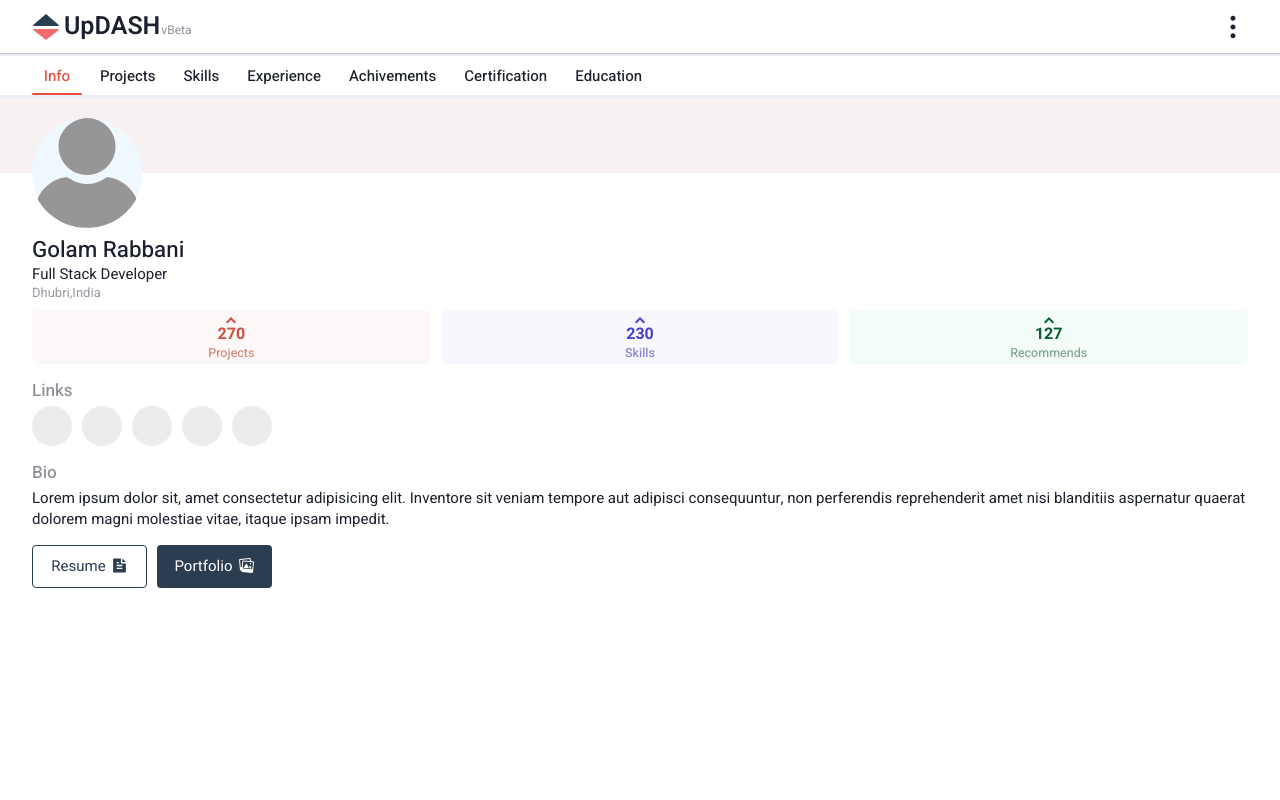
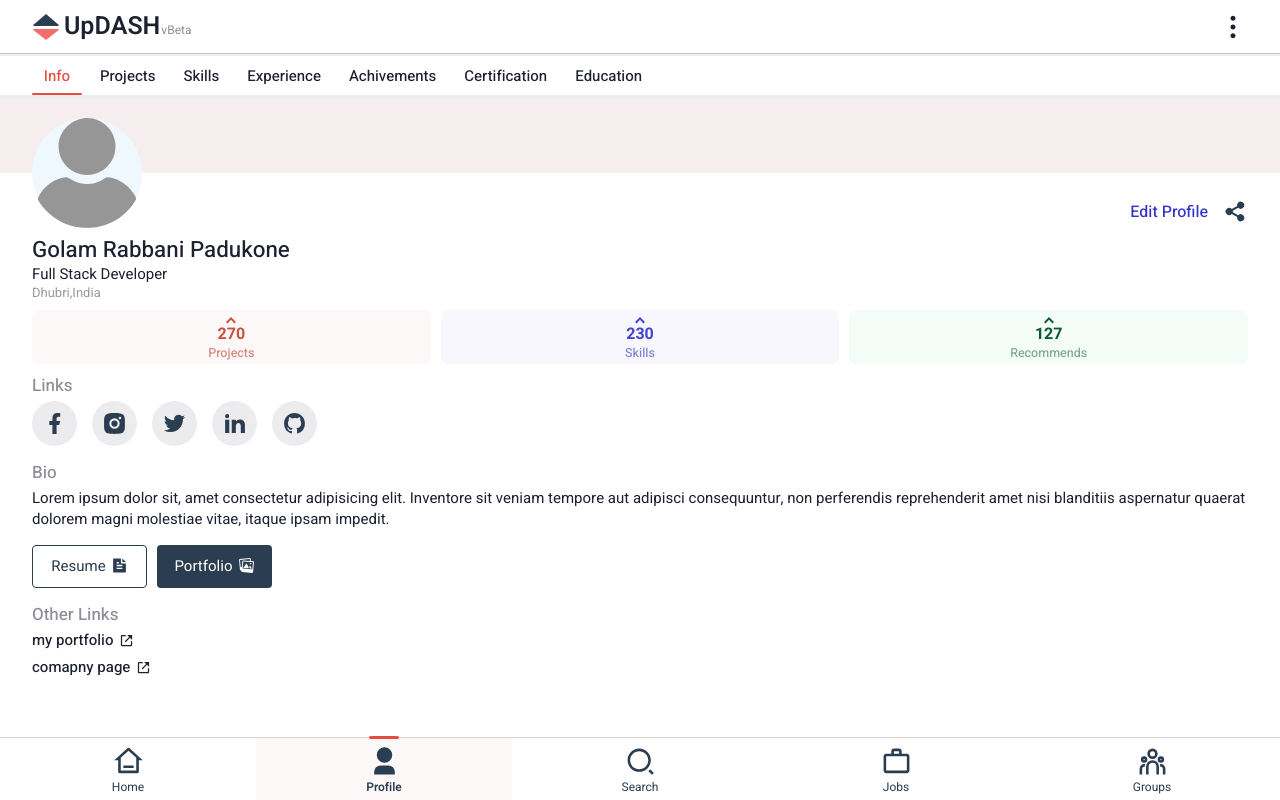
Before and after one commit to canwebe/UpDash, a Next.js app: page /profile/1 in a window 1280 px wide. Built offline with nearby package versions, Linux system fonts and the light colour scheme; no server answers.

Commit message:
👌 IMPROVE: added soocial and other links

```diff
--- a/components/ProfileComponents/infoPage/index.jsx
+++ b/components/ProfileComponents/infoPage/index.jsx
@@ -5,51 +5,62 @@ import Button from '@/components/button'
 import VotesBar from '../votesBar'
 import {
   RiBookmarkLine,
+  RiFacebookFill,
   RiFileTextFill,
   RiFileTextLine,
   RiFolderOpenLine,
+  RiGithubFill,
+  RiInstagramFill,
+  RiLinkedinFill,
   RiShareFill,
+  RiTwitchFill,
+  RiTwitterFill,
+  RiYoutubeFill,
 } from 'react-icons/ri'
-import { FaRegFileAlt } from 'react-icons/fa'
-import { MdDescription } from 'react-icons/md'
+import { FaRegFileAlt, FaTiktok } from 'react-icons/fa'
+import { BiLinkExternal } from 'react-icons/bi'
 import { IoIosImages } from 'react-icons/io'
 
 export default function InfoPage() {
   return (
     <div className={s.infoPageWrapper}>
       <div className={`${s.infoPage} wrapper`}>
-        <div className={s.imgVotesDiv}>
+        <div className={s.imgBtnDiv}>
           <div className={s.userImg}>
             <Image src={noUserImg} fill alt="User Img" />
           </div>
-          {/* <VotesBar /> */}
-          {/* <div className={s.votesMenuDiv}>
-            <VotesBar />
           <div className={s.profileBtnDiv}>
+            <button className={s.saveBtn}>Edit Profile</button>
+            {/* <button className={s.saveBtn}>
+                  Save <RiBookmarkLine />
+                </button> */}
+            <button className={s.shareBtn}>
+              <RiShareFill />
+            </button>
+          </div>
+        </div>
+
+        <div>
+          <div className={s.userDetails}>
+            <div className={s.nameDiv}>
+              <h3 className={s.name}>Golam Rabbani Padukone</h3>
+              {/* <div className={s.profileBtnDiv}>
+
                  <button className={s.saveBtn}>
                   Save <RiBookmarkLine />
                 </button>
                 <button className={s.shareBtn}>
                   <RiShareFill />
                 </button>
-            </div>
               </div> */}
             </div>
 
-        <div className={s.userName}>
-          <h3 className={s.name}>Golam Rabbani</h3>
             <p className={s.designation}>Full Stack Developer</p>
             <p className={s.place}>Dhubri,India</p>
           </div>
           <VotesBar />
           <h4 className="subHeader">Links</h4>
-        <div className={s.socialLinksWrapper}>
-          <a href="#" className={s.socialLink}></a>
-          <a href="#" className={s.socialLink}></a>
-          <a href="#" className={s.socialLink}></a>
-          <a href="#" className={s.socialLink}></a>
-          <a href="#" className={s.socialLink}></a>
-        </div>
+          <SocialLinks />
           <h4 className="subHeader">Bio</h4>
           <p className={s.bio}>
             Lorem ipsum dolor sit, amet consectetur adipisicing elit. Inventore
@@ -57,7 +68,7 @@ export default function InfoPage() {
             reprehenderit amet nisi blanditiis aspernatur quaerat dolorem magni
             molestiae vitae, itaque ipsam impedit.
           </p>
-        <div className="btnDiv">
+          <div className={`${s.bioBtnDiv} btnDiv`}>
             <a
               className={s.resumeBtn}
               href="#"
@@ -74,14 +85,62 @@ export default function InfoPage() {
             >
               Portfolio <IoIosImages />
             </a>
-          {/* <Button variant="border" src="#">
-            Resume <RiFileTextFill />
-          </Button> */}
-          {/* <Button src="#">
-            Portfolio <IoIosImages />
-          </Button> */}
+          </div>
+          <OtherLinks />
         </div>
       </div>
     </div>
   )
 }
+
+const SocialLinks = () => {
+  const socilaObj = {
+    facebook: <RiFacebookFill />,
+    youtube: <RiYoutubeFill />,
+    instagram: <RiInstagramFill />,
+    twitter: <RiTwitterFill />,
+    linkedin: <RiLinkedinFill />,
+    github: <RiGithubFill />,
+    twitch: <RiTwitchFill />,
+    tiktok: <FaTiktok />,
+  }
+
+  const links = ['facebook', 'instagram', 'twitter', 'linkedin', 'github']
+  return (
+    <div className={s.socialLinksWrapper}>
+      {links.map((link, i) => (
+        <a
+          href="#"
+          key={i}
+          className={s.socialLink}
+          target="_blank"
+          rel="noopener noreferrer"
+        >
+          {socilaObj[link]}
+        </a>
+      ))}
+    </div>
+  )
+}
+
+const OtherLinks = () => {
+  const links = ['my portfolio', 'comapny page']
+  return (
+    <>
+      <h4 className="subHeader">Other Links</h4>
+      <div className={s.otherLinksWrapper}>
+        {links.map((link, i) => (
+          <a
+            href="#"
+            key={i}
+            target="_blank"
+            rel="noopener noreferrer"
+            className={s.otherLink}
+          >
+            {link} <BiLinkExternal />
+          </a>
+        ))}
+      </div>
+    </>
+  )
+}
--- a/components/ProfileComponents/infoPage/infoPage.module.css
+++ b/components/ProfileComponents/infoPage/infoPage.module.css
@@ -2,13 +2,15 @@
   background-color: white;
   min-height: calc(100dvh - 5.38rem - 3.9rem - 0.5rem);
   position: relative;
+  padding-bottom: 8rem;
 }
 
 .infoPageWrapper::after {
   content: '';
   height: 7.5rem;
   width: 100%;
-  background-color: hsl(0, 36%, 96%);
+  background-color: hsl(0, 33%, 96%);
+  background-color: hsl(0, 33%, 95%);
   position: absolute;
   top: 0;
 }
@@ -17,11 +19,10 @@
   padding-block: 2rem;
 }
 
-.imgVotesDiv {
+.imgBtnDiv {
   display: flex;
+  align-items: flex-end;
   justify-content: space-between;
-  align-items: flex-end;
-  gap: 1.5rem;
 }
 
 .userImg {
@@ -34,22 +35,20 @@
   z-index: 1;
 }
 
-.votesMenuDiv {
-  display: flex;
-  flex-direction: column;
-  gap: 1rem;
-  flex: 1;
-  justify-content: space-between;
-}
-
 .profileBtnDiv {
   display: flex;
   gap: 1.5rem;
 }
 
-.userName {
-  /* text-align: center; */
+.userDetails {
   margin-block: 1rem;
+}
+
+.nameDiv {
+  display: flex;
+  align-items: center;
+  justify-content: space-between;
+  gap: 0.5rem;
 }
 
 .name {
@@ -63,32 +62,46 @@
   font-size: 1.3rem;
 }
 
+/* Social Links */
 .socialLinksWrapper {
   display: flex;
-  gap: 1rem;
+  gap: 1rem 1.5rem;
   margin-bottom: 1.5rem;
+  flex-wrap: wrap;
 }
 
 .socialLink {
   background-color: rgb(236, 235, 238);
-  width: 4rem;
-  height: 4rem;
+  min-width: 4rem;
+  min-height: 4rem;
+  padding: 1rem;
   border-radius: 50%;
+  display: grid;
+  place-items: center;
+  font-size: 2.5rem;
+  color: var(--color-primary);
 }
 
 .bio {
   margin-bottom: 1.5rem;
 }
 
+.bioBtnDiv {
+  margin-bottom: 1.5rem;
+}
+
 /* Buttons */
 
 .saveBtn {
-  font-size: 1.5rem;
   /* background-color: rgb(239, 239, 239); */
   /* width: 7rem; */
   padding-block: 0.5rem;
   font-weight: 500;
   color: hsl(240, 60%, 50%);
+}
+.shareBtn {
+  font-size: 2.5rem;
+  color: var(--color-primary);
 }
 
 .resumeBtn,
@@ -118,3 +131,17 @@
   border: 0.1rem solid var(--color-primary);
   color: var(--color-primary);
 }
+
+/* OtherLinks */
+.otherLinksWrapper {
+  display: flex;
+  gap: 0.6rem 1rem;
+  flex-direction: column;
+}
+.otherLink {
+  display: flex;
+  align-items: center;
+  font-size: 1.5rem;
+  gap: 0.6rem;
+  font-weight: 500;
+}
--- a/components/ProfileComponents/infoTop/infoTop.module.css
+++ b/components/ProfileComponents/infoTop/infoTop.module.css
@@ -1,5 +1,5 @@
 .infoTopWrapper {
-  background-color: hsl(0, 0%, 96%);
+  background-color: hsl(230, 0%, 96%);
   margin-block: 0.2rem 0;
 }
 
--- a/components/ProfileComponents/subNav/subNav.module.css
+++ b/components/ProfileComponents/subNav/subNav.module.css
@@ -10,6 +10,7 @@
   /* border-bottom: 1px solid var(--color-grey-2);*/
   position: sticky;
   top: 5.38rem;
+  z-index: 98;
 }
 
 .navItem {
--- a/components/ProfileComponents/votesBar/votesBar.module.css
+++ b/components/ProfileComponents/votesBar/votesBar.module.css
@@ -3,7 +3,7 @@
   width: 100%;
   gap: 1rem;
   grid-template-columns: repeat(3, 1fr);
-  margin-bottom: 1.5rem;
+  margin-bottom: 1rem;
 }
 
 .votesBarWrapper a {
--- a/styles/globals.css
+++ b/styles/globals.css
@@ -2,15 +2,15 @@
   --color-primary: hsl(210, 30%, 24%);
   --color-green: hsl(144, 73%, 20%);
   --color-red: hsl(0, 90%, 44%);
-  --color-black: #1c1f2e;
+  --color-black: hsl(230, 24%, 15%);
   --color-bg: hsl(216, 38%, 94%);
   --color-grey-1: hsl(216, 25%, 84%);
   --color-grey-2: hsl(0, 0%, 78%);
   --color-grey-3: hsl(216, 30%, 80%);
   --color-inputBorder: hsl(216, 38%, 87%);
   --color-inputBorder-active: hsl(210, 29%, 50%);
-  --color-secondary: #f46b6b;
-  --color-secondary-deep: #e74c3c;
+  --color-secondary: hsl(0, 86%, 69%);
+  --color-secondary-deep: hsl(6, 78%, 57%);
 }
 
 /*
@@ -161,6 +161,7 @@ nav {
   position: sticky;
   top: 0;
   border-bottom: 1px solid var(--color-grey-2);
+  z-index: 99;
 }
 
 input,
```
Lines whose indentation alone changed are shown as unchanged.
